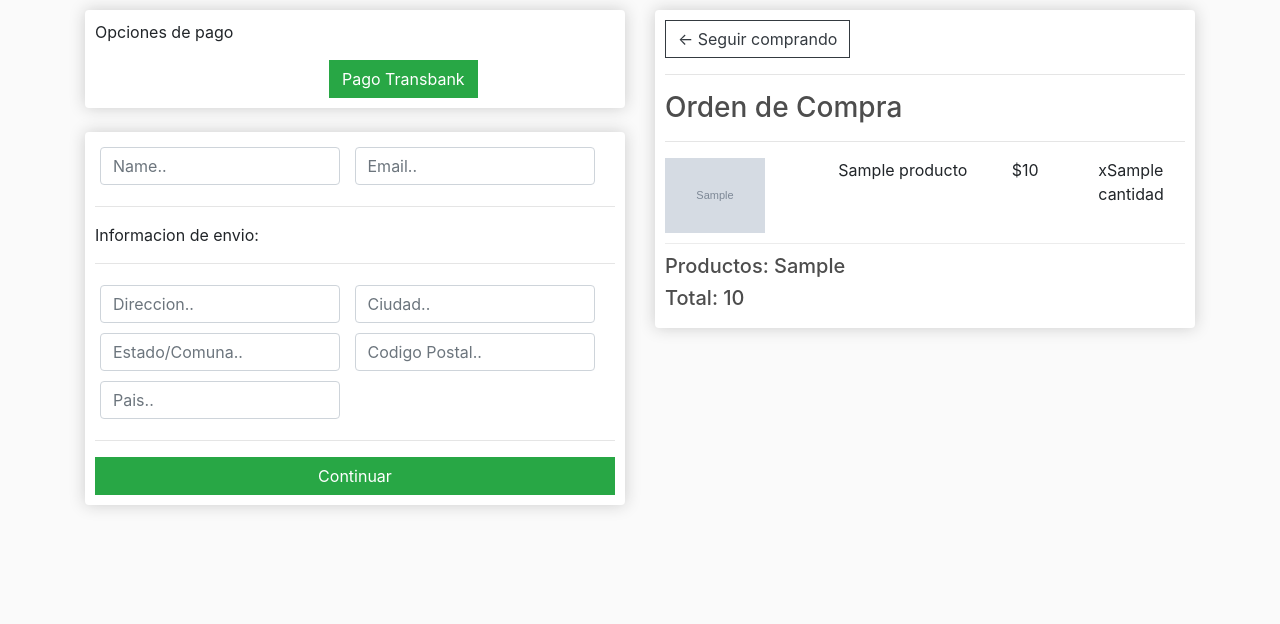
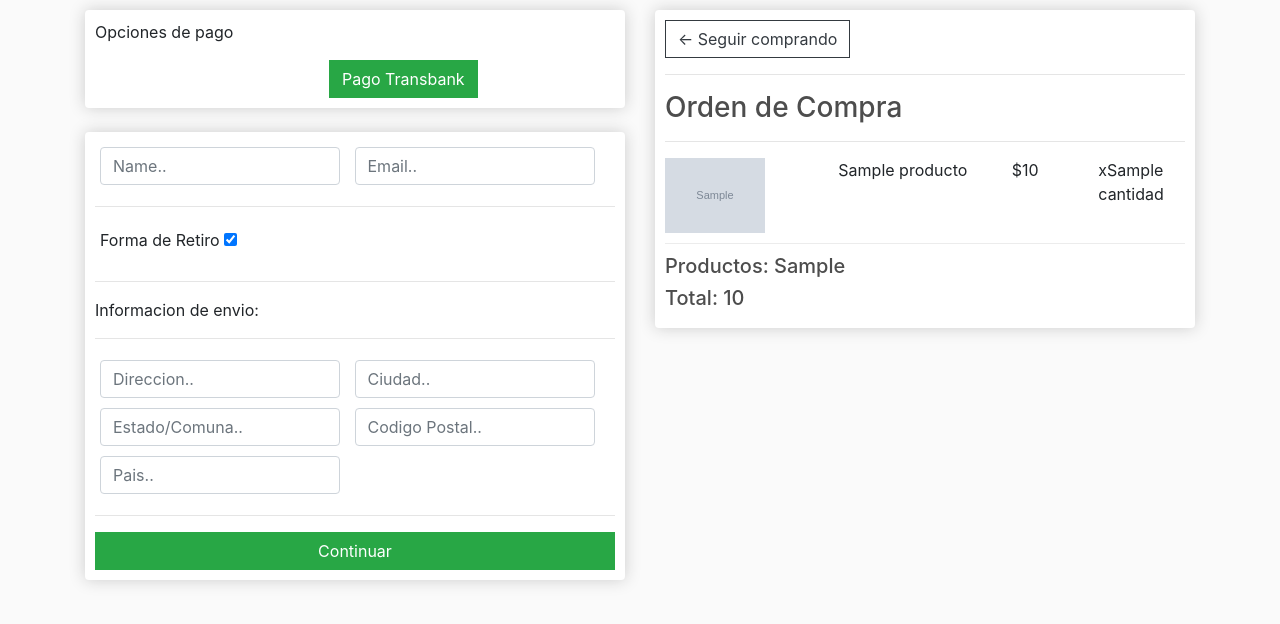
Before and after one commit to ivanmaldonaxdo/PROYECTOMUSICPRO, a Django app: template MusicPro/TiendaMPRO/templates/TiendaMPRO/checkout.html in a window 1280 px wide. Shown: the part 56-680 px from the top of the page. Run offline with Django 3.2, Linux system fonts and the light colour scheme; the template is opened without the code that fills it: most values are stand-ins (such as "Sample title", 1, 10 or a date in 2020); grey boxes marked "Sample" are stand-in pictures; some libraries are stand-ins or nearby versions.

Commit message:
Ceheckbox en cambio forma de retiro

```diff
--- a/MusicPro/TiendaMPRO/static/js/funciones.js
+++ b/MusicPro/TiendaMPRO/static/js/funciones.js
@@ -0,0 +1,21 @@
+$(document).ready(main)
+var checkeado = false;
+function main() {
+    $(function () {
+        $('#entrega').click(
+            function () {
+                if (checkeado) {
+                    $('.info-envio').show();
+                    $('.info-retiro').hide();
+                    console.log('ENVIO DESPLEGADO');
+                    checkeado = false;
+                }else{
+                    $('.info-envio').hide();
+                    $('.info-retiro').show();
+                    console.log('RETIRO DESPLEGADO');
+                    checkeado = true;
+                }
+        });
+    });
+
+};
--- a/MusicPro/TiendaMPRO/templates/TiendaMPRO/checkout.html
+++ b/MusicPro/TiendaMPRO/templates/TiendaMPRO/checkout.html
@@ -22,8 +22,14 @@
 							<input required class="form-control" type="email" name="email" placeholder="Email..">
 						</div>
 					</div>
-
-					<div id="shipping-info">
+					<hr>
+					<!-- CHECKBOX PARA FORMA DE RETIRO -->
+					<div id="shipping-info" class="form-field">
+						<label for="retiro">Forma de Retiro</label>
+						<input type="checkbox" name="retiro" id="entrega" checked>
+					</div>
+					<!-- FORMULARIO EN CASO DE ENVIO -->
+					<div id="shipping-info" class="info-envio">
 						<hr>
 						<p>Informacion de envio:</p>
 						<hr>
@@ -43,7 +49,16 @@
 							<input class="form-control" type="text" name="country" placeholder="Pais..">
 						</div>
 					</div>
-
+					<!-- FORMULARIO EN CASO DE RETIRO EN TIENDA -->
+					<div id="shipping-info" class="info-retiro" style="display: none;">
+						<hr>
+						<p>Informacion de retiro:</p>
+						<hr>
+						<div class="form-field">
+							<label for="tienda">Tienda</label>
+							<select title="Tienda" class="form-control" name="tienda"></select>
+						</div>
+					</div>
 					<hr>
 					<input id="form-button" class="btn btn-success btn-block" type="submit" value="Continuar">
 				</form>
@@ -81,4 +96,5 @@
 <script type="text/javascript">
 
 </script>
+
 {% endblock content %}
--- a/MusicPro/TiendaMPRO/templates/TiendaMPRO/main.html
+++ b/MusicPro/TiendaMPRO/templates/TiendaMPRO/main.html
@@ -48,15 +48,16 @@
 
     </div>
 
-
+  <!-- JQUERY -->
 	<script src="https://code.jquery.com/jquery-3.4.1.slim.min.js" integrity="sha384-J6qa4849blE2+poT4WnyKhv5vZF5SrPo0iEjwBvKU7imGFAV0wwj1yYfoRSJoZ+n" crossorigin="anonymous"></script>
 
 	<script src="https://cdn.jsdelivr.net/npm/popper.js@1.16.0/dist/umd/popper.min.js" integrity="sha384-Q6E9RHvbIyZFJoft+2mJbHaEWldlvI9IOYy5n3zV9zzTtmI3UksdQRVvoxMfooAo" crossorigin="anonymous"></script>
-
+  <!-- BOOTSTRAP -->
 	<script src="https://stackpath.bootstrapcdn.com/bootstrap/4.4.1/js/bootstrap.min.js" integrity="sha384-wfSDF2E50Y2D1uUdj0O3uMBJnjuUD4Ih7YwaYd1iqfktj0Uod8GCExl3Og8ifwB6" crossorigin="anonymous"></script>
 
   <script type="text/javascript" src="{% static 'js/cart.js' %}"></script>
-
+  <!-- FUNCIONES CON SINTAXIS DE JQUERY-->
+  <script type="text/javascript" src="{% static 'js/funciones.js' %}"></script>
   <script type="text/javascript">
       var user ='{{request.user}}'
 
```
Also changed, not shown: MusicPro/db.sqlite3.
